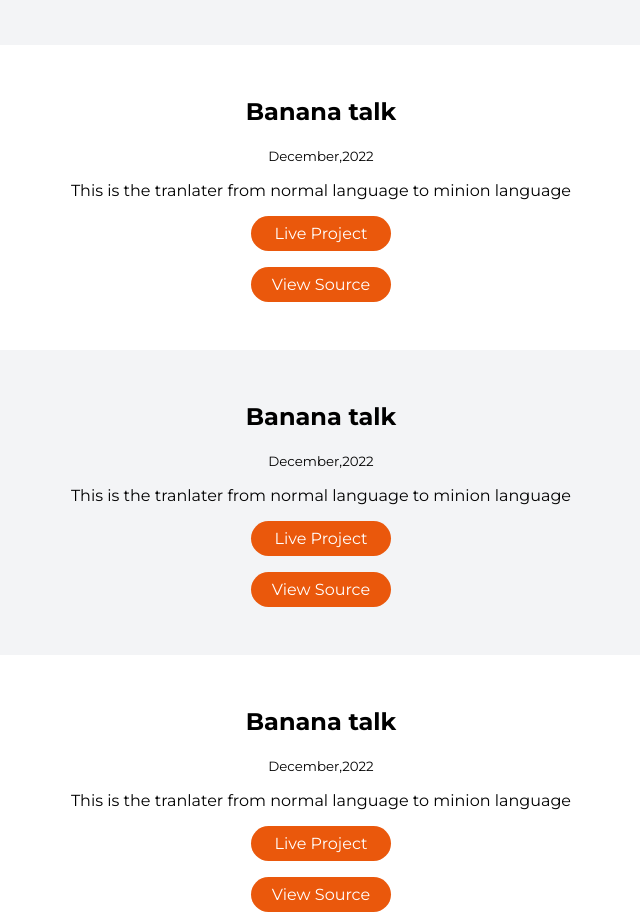
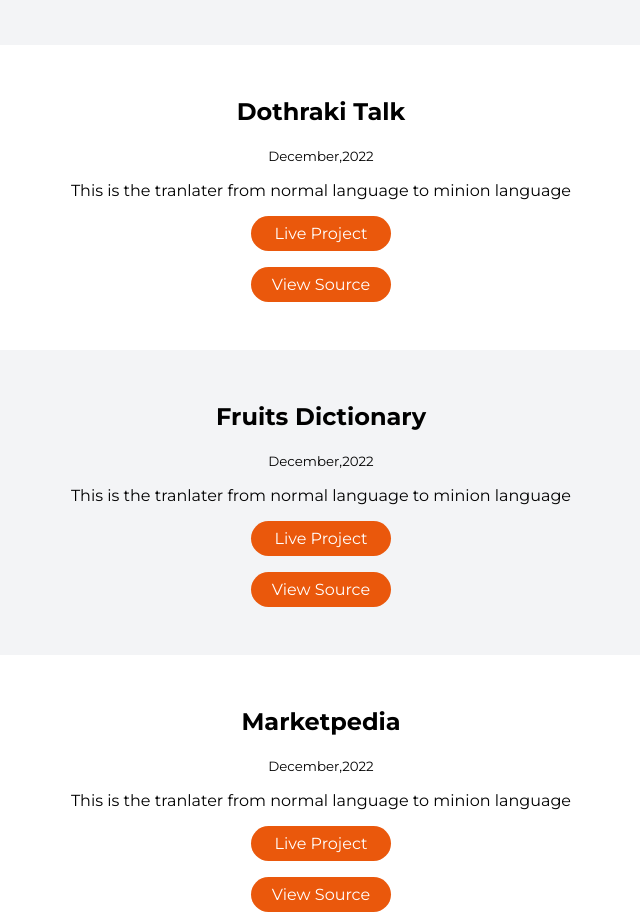
Before and after one commit to vatsalshukla10/VatsalShukla-portfolio-2, a plain HTML site: page project.html in a window 1280 px wide. Shown: the part 1575-2490 px from the top of the page, without its empty margins (319-959 px from the left). Drawn offline with Linux system fonts and the light colour scheme.

Commit message:
Few modifications in sections

```diff
--- a/project.html
+++ b/project.html
@@ -69,7 +69,7 @@
     </section>
     <section class="section">
         <div class="container container-center">
-            <h1>Banana talk</h1>
+            <h1>Dothraki Talk</h1>
             <small>December,2022</small>
             <p>This is the tranlater from normal language to minion language</p>
             <a class="link link-primary"href="">Live Project</a>
@@ -78,16 +78,16 @@
     </section>
     <section class="section ow">
         <div class="container container-center">
-            <h1>Banana talk</h1>
+            <h1>Fruits Dictionary</h1>
             <small>December,2022</small>
             <p>This is the tranlater from normal language to minion language</p>
-            <a class="link link-primary"href="">Live Project</a>
-            <a class="link link-primary"href="">View Source</a>
+            <a class="link link-primary"href="https://1mx9lj.csb.app/">Live Project</a>
+            <a class="link link-primary"href="https://github.com/vatsalshukla10/react-app2">View Source</a>
         </div>
     </section>
     <section class="section">
         <div class="container container-center">
-            <h1>Banana talk</h1>
+            <h1>Marketpedia</h1>
             <small>December,2022</small>
             <p>This is the tranlater from normal language to minion language</p>
             <a class="link link-primary"href="">Live Project</a>
```
